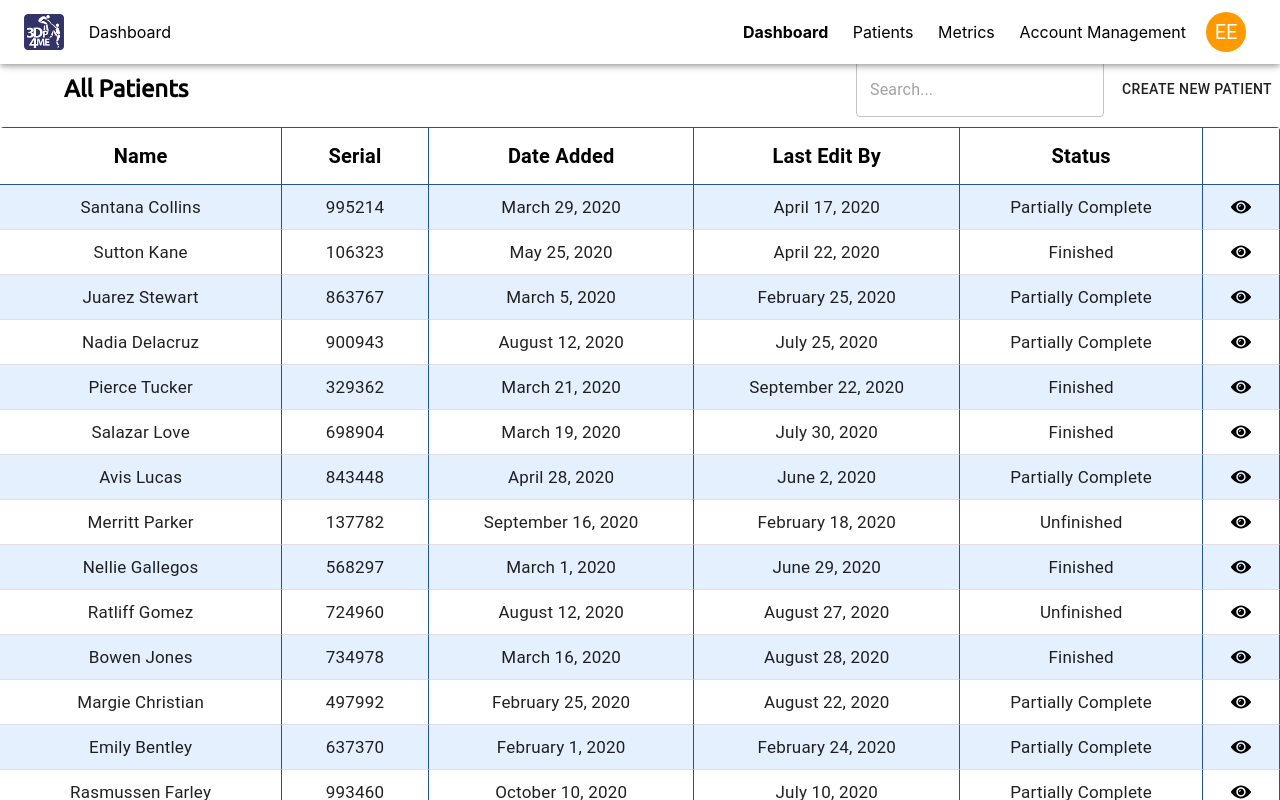
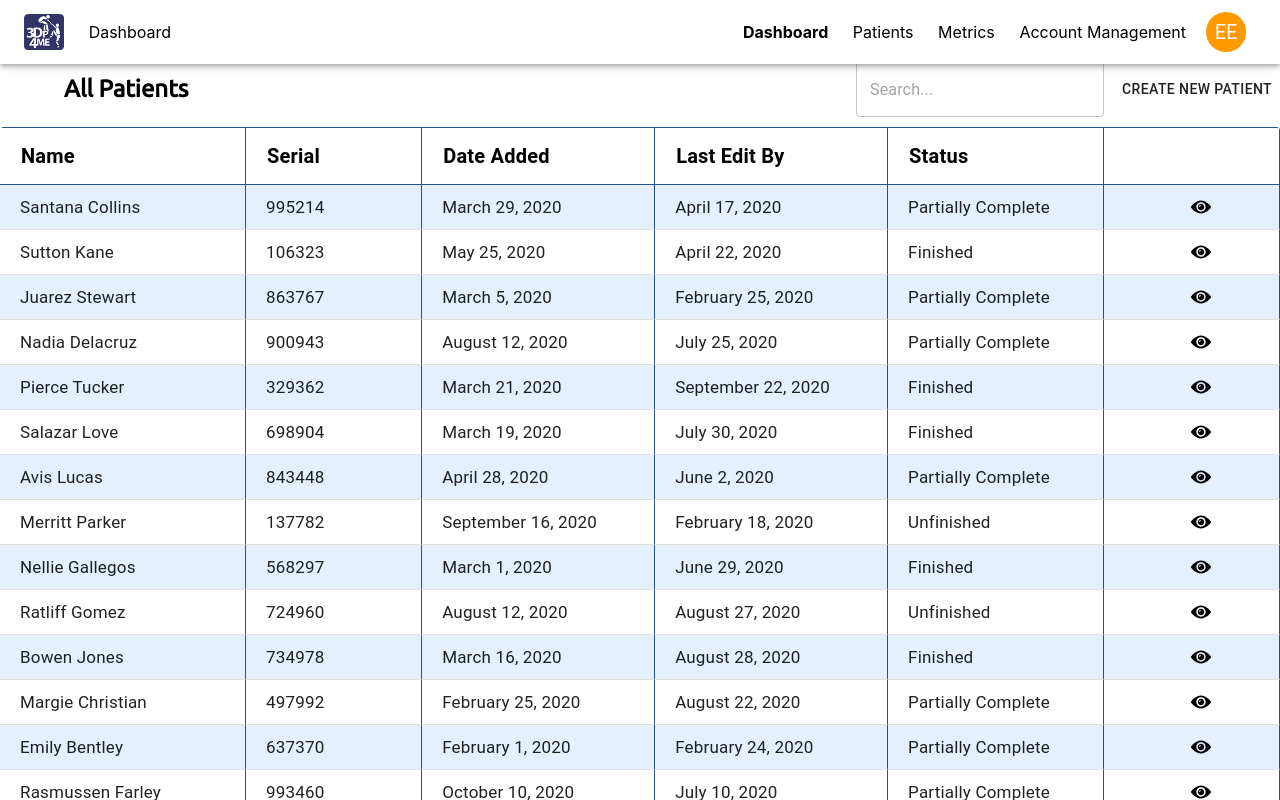
Before and after one commit to hack4impact-uiuc/3dp4me, a React (Create React App) app in the folder frontend/: page /patients in a window 1280 px wide. Shown: the top 800 px of the page. Built offline with nearby package versions, Linux system fonts and the light colour scheme.

Commit message:
stopped table headers from shifting on sort

```diff
--- a/frontend/src/Components/Navbar/Navbar.css
+++ b/frontend/src/Components/Navbar/Navbar.css
@@ -7,7 +7,6 @@
     margin-left: 2%;
     color: black;
 }
-
 #nav-title {
     flex-grow: 1;
 }
--- a/frontend/src/Components/Table/MainTable.js
+++ b/frontend/src/Components/Table/MainTable.js
@@ -38,6 +38,7 @@ const useStyles = makeStyles({
         borderRight: 'solid #255296 1px',
         fontSize: 17,
         padding: 0,
+        paddingLeft: '20px'
     },
     header: {
         borderTop: 'solid #255296 1px',
@@ -45,6 +46,8 @@ const useStyles = makeStyles({
         borderRight: 'solid #255296 1px',
         fontWeight: 'bolder',
         fontSize: 20,
+        maxWidth: '100px',
+        minWidth: '100px',
         '&:hover': {
             cursor: 'pointer'
         }
@@ -54,12 +57,13 @@ const useStyles = makeStyles({
         fontFamily: 'Ubuntu',
     },
     arrowSize: {
-        fontSize: 30,
+        fontSize: 25,
     },
     align: {
         alignItems: 'center',
         display: 'flex',
-        justifyContent: 'center',
+        justifyContent: 'left',
+        marginLeft: '5px'
     }
 });
 
@@ -76,7 +80,7 @@ const MainTable = (props) => {
                 <TableHead>
                     <TableRow>
                         {props.headers.map(header => (
-                            <StyledTableCell onClick={() => requestSort(header.sortKey)} className={classes.header} align="center">
+                            <StyledTableCell onClick={() => requestSort(header.sortKey)} className={classes.header} align="left">
                                 <div className={classes.align}>
                                     {header.title}
                                     {sortConfig !== null && sortConfig.key === header.sortKey && sortConfig.direction === "ascending" ? (
@@ -95,7 +99,7 @@ const MainTable = (props) => {
                     {items.map((patient) => (
                         <StyledTableRow key={patient.serial}>
                             {props.rowIds.map(id => (
-                                <StyledTableCell className={classes.cell} align="center">{patient[id]}</StyledTableCell>
+                                <StyledTableCell className={classes.cell} align="left">{patient[id]}</StyledTableCell>
                             ))}
                             <StyledTableCell className={classes.cell} align="center">
                                 <Link to={`/patient-info/${patient.serial}`}>
--- a/frontend/src/Pages/Patients/Patients.js
+++ b/frontend/src/Pages/Patients/Patients.js
@@ -19,7 +19,10 @@ const Patients = (props) => {
     const handleSearch = (e) => {
         console.log(e.target.value)
         setSearchQuery(e.target.value);
-        let filtered = allPatients.filter(patient => patient.name.toLowerCase().search(e.target.value.toLowerCase()) !== -1 || (patient.serial + "").search(e.target.value) !== -1);
+        let filtered = allPatients.filter(patient =>
+            patient.name.toLowerCase().search(e.target.value.toLowerCase()) !== -1 ||
+            (patient.serial + "").search(e.target.value) !== -1 ||
+            (patient._id).search(e.target.value) !== -1);
         setNoPatient(filtered.length === 0);
         setFilteredPatients(filtered);
     }
@@ -40,17 +43,6 @@ const Patients = (props) => {
     function Alert(props) {
         return <MuiAlert elevation={6} variant="filled" {...props} />;
     }
-
-    const patientsTest = [
-        { name: "Amit", serial: '309310', createdDate: 'January 1, 2020', lastEdited: 'January 1, 2020', status: 'Unfinished' },
-        { name: "Evan", serial: '635058', createdDate: 'January 2, 2020', lastEdited: 'January 2, 2020', status: 'Unfinished' },
-        { name: "Anisha", serial: '100231', createdDate: 'January 3, 2020', lastEdited: 'January 3, 2020', status: 'Unfinished' },
-        { name: "Lauren", serial: '127332', createdDate: 'January 4, 2020', lastEdited: 'January 4, 2020', status: 'Unfinished' },
-        { name: "Navam", serial: '269402', createdDate: 'January 5, 2020', lastEdited: 'January 5, 2020', status: 'Unfinished' },
-        { name: "Ashank", serial: '164650', createdDate: 'January 6, 2020', lastEdited: 'January 6, 2020', status: 'Unfinished' },
-        { name: "Andy", serial: '259048', createdDate: 'January 7, 2020', lastEdited: 'January 7, 2020', status: 'Unfinished' },
-        { name: "Gene", serial: '909285', createdDate: 'January 8, 2020', lastEdited: 'January 8, 2020', status: 'Unfinished' },
-    ]
 
     useEffect(() => {
         getData();
--- a/frontend/src/styles.css
+++ b/frontend/src/styles.css
@@ -2,6 +2,8 @@
     margin-left: 0;
     font-family: 'Ubuntu';
 }
+
+html { overflow-y: scroll; }
 /*
 .flip {
     margin-top: 0;
```
Also changed, not shown: frontend/src/Pages/Dashboard/Dashboard.js (+0 -36 lines).
